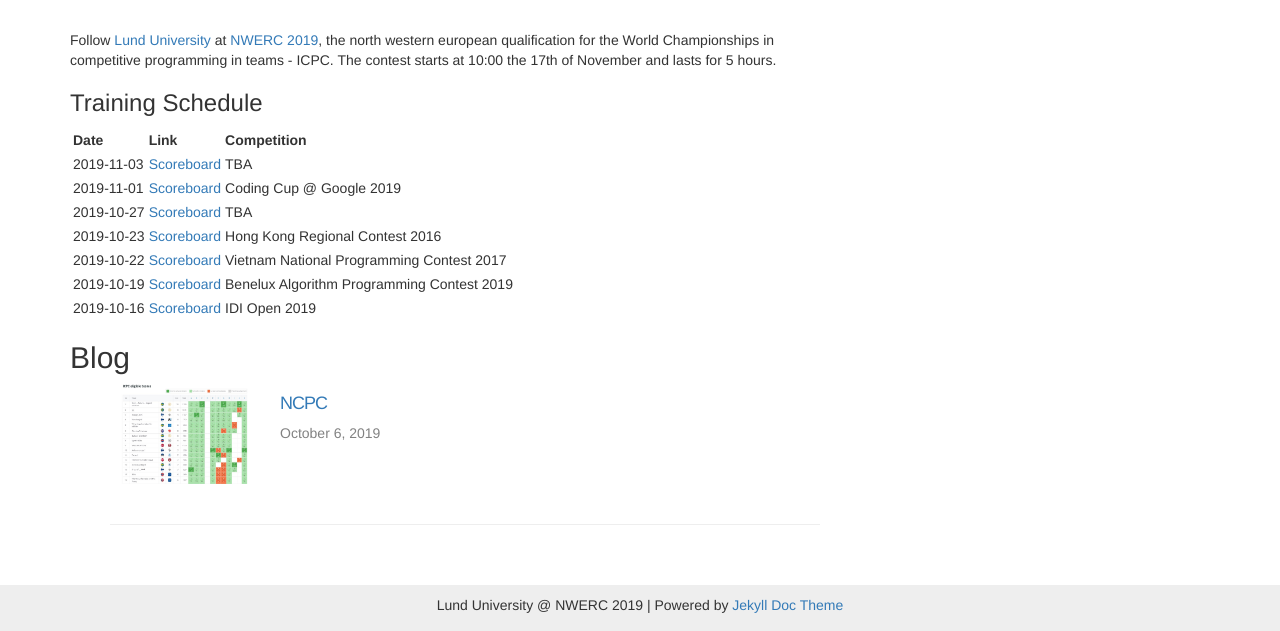
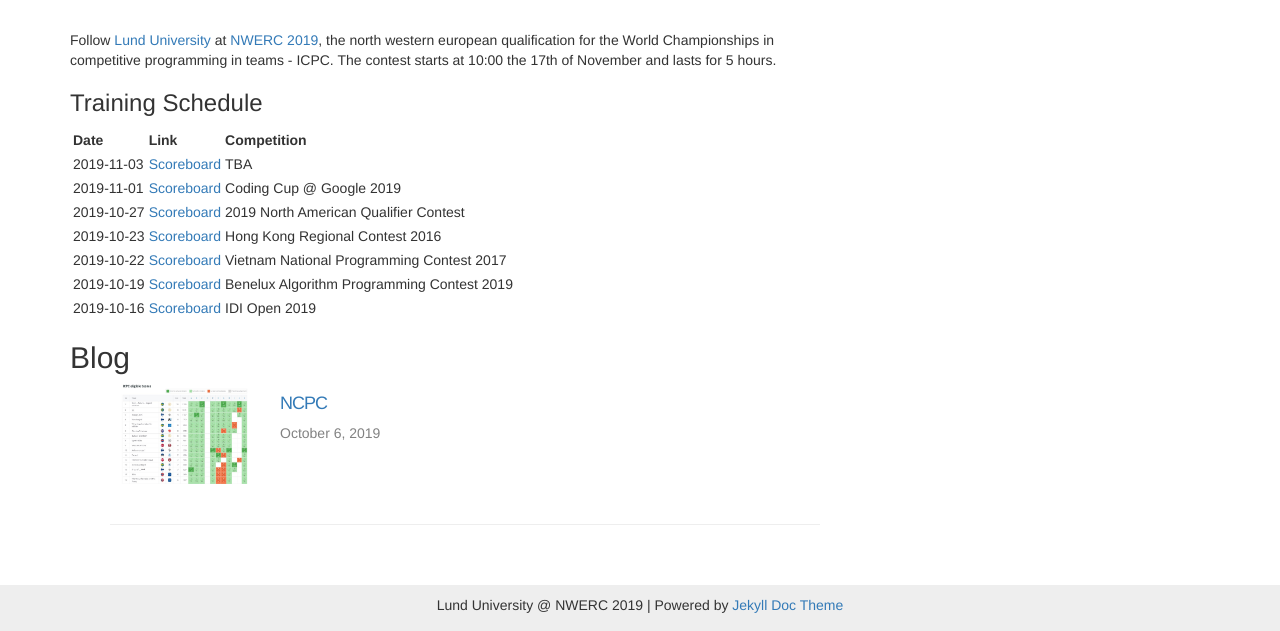
Before and after one commit to nwerc-lu/2019, a Jekyll site: the page built from index.md, in a window 1280 px wide. Shown: the part 273-904 px from the top of the page. Built offline with Jekyll 4.4.1, drawn with Linux system fonts in a browser that asks for light colours; nearby versions of some CDN libraries; comment, search, counter and statistics services are not loaded.

Commit message:
update training schedule

```diff
--- a/index.md
+++ b/index.md
@@ -10,7 +10,7 @@ Follow [Lund University](https://www.lu.se/) at [NWERC 2019](https://nwerc.eu/),
 |-----------|-------------|-------------|
 |2019-11-03 |[Scoreboard](https://open.kattis.com/contests/jdscvz) | TBA |
 |2019-11-01 |[Scoreboard](https://google19.kattis.com/) | Coding Cup @ Google 2019 |
-|2019-10-27 |[Scoreboard](https://open.kattis.com/contests/imed8b) | TBA |
+|2019-10-27 |[Scoreboard](https://open.kattis.com/contests/imed8b) | 2019 North American Qualifier Contest |
 |2019-10-23 |[Scoreboard](https://open.kattis.com/contests/xtfb8h) | Hong Kong Regional Contest 2016 |
 |2019-10-22 |[Scoreboard](https://open.kattis.com/contests/p3n9ss) | Vietnam National Programming Contest 2017 |
 |2019-10-19 |[Scoreboard](https://2019.bapc.eu/results.html#bapc-semi-live-contest-results) | Benelux Algorithm Programming Contest 2019 |
```
